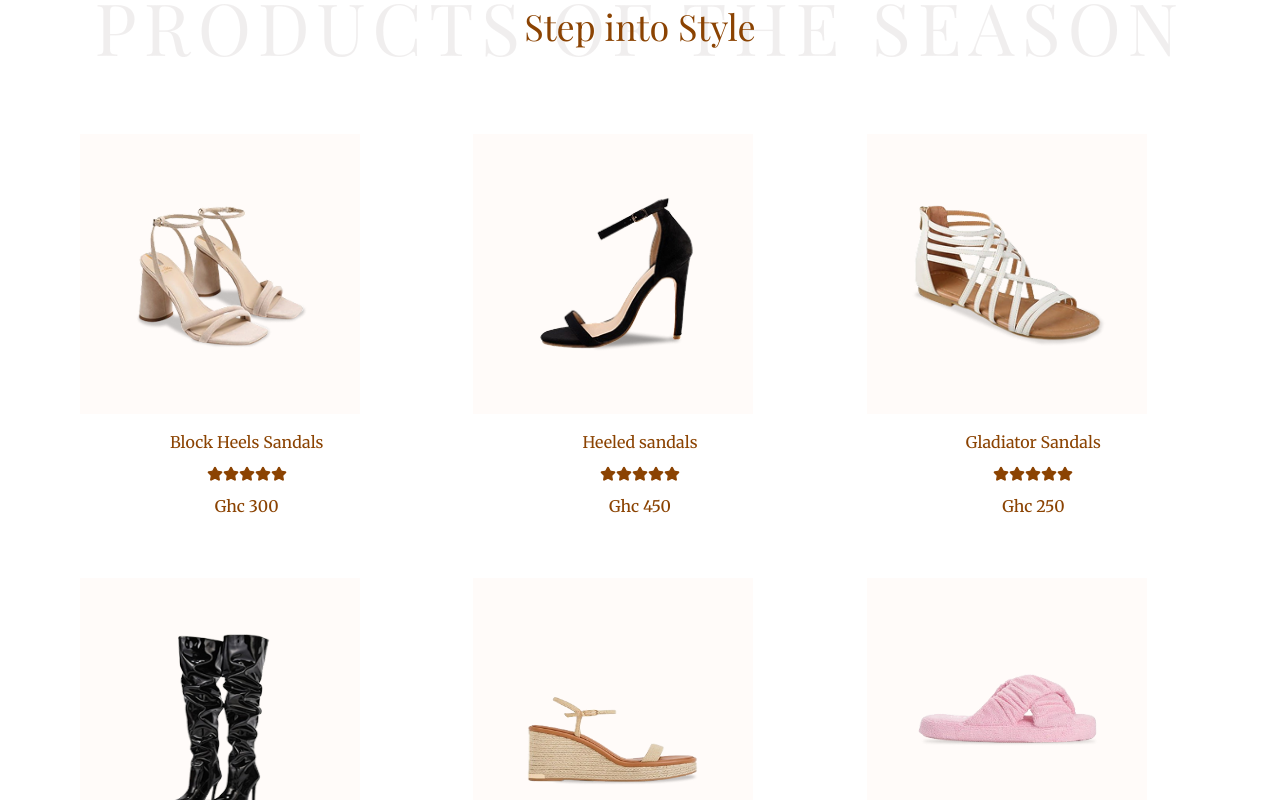
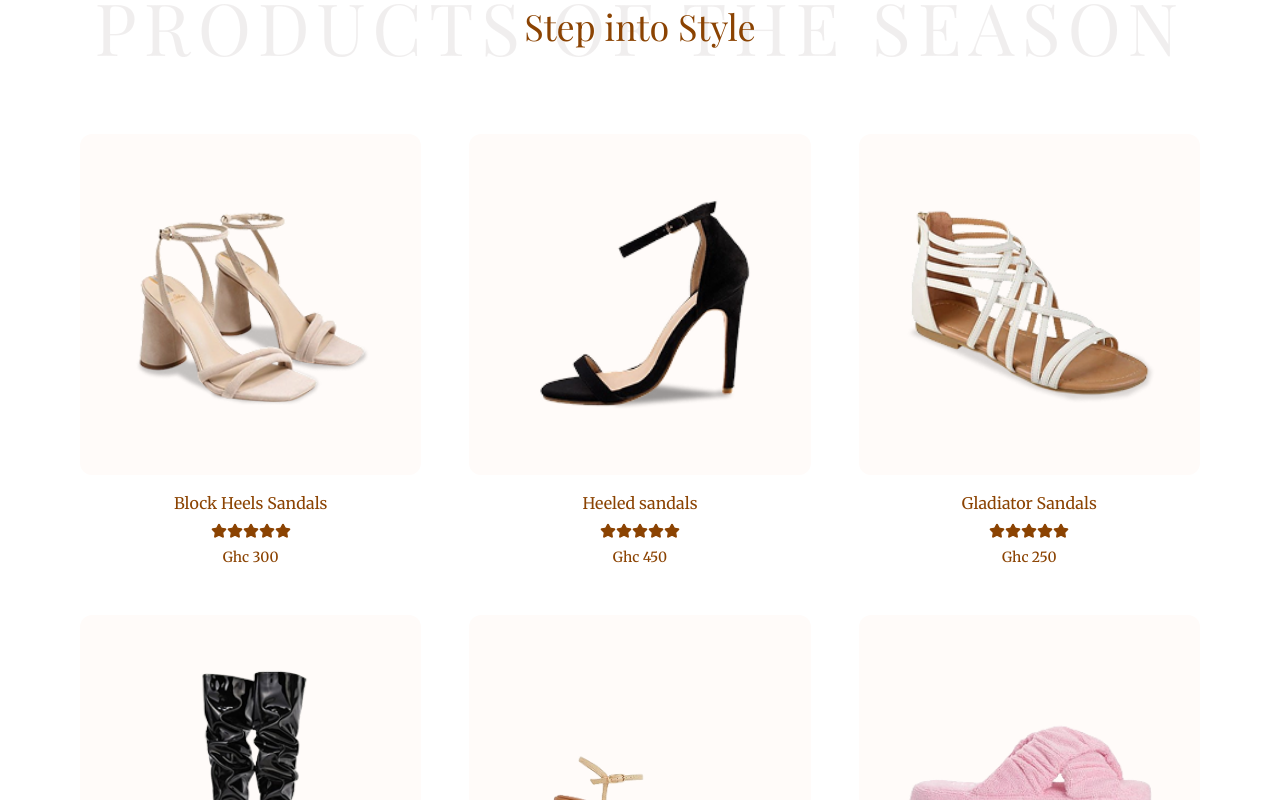
Before and after one commit to Cloudregh/Velvet-Steps, a React (Vite) app: page / in a window 1280 px wide. Shown: the part 760-1560 px from the top of the page. Built offline with nearby package versions, Linux system fonts and the light colour scheme; a web font is replaced by a local one.

Commit message:
images and product alignment

```diff
--- a/src/components/Products.jsx
+++ b/src/components/Products.jsx
@@ -31,24 +31,25 @@ export const Products = () => {
         </h2>
       </div>
 
-      <div className='container mx-auto px-20 relative z-10'>
-
-
-       <div className='grid grid-cols-2 md:grid-cols-2 lg:grid-cols-3 gap-15'>
-        {products.map((product)=>(
-          <div key={product.id} className='group cursor-pointer'>
-            <div className='bg-[#FFFBF9] h-70 w-70 mb-4 flex items-center justify-center overflow-hidden'>
-              <img src={product.image} alt={product.name}
-              className='h-50 w-50 object-fit transition-transform duration-300 group-hover:scale-105' />
+      <div className='container mx-auto px-4 md:px-12 lg:px-20 relative z-10'>
+        <div className='grid grid-cols-1 sm:grid-cols-2 lg:grid-cols-3 gap-8 md:gap-12'>
+          {products.map((product) => (
+            <div key={product.id} className='group cursor-pointer flex flex-col items-center'>
+              <div className='bg-[#FFFBF9] aspect-square w-full mb-4 flex items-center justify-center overflow-hidden rounded-xl'>
+                <img
+                  src={product.image}
+                  alt={product.name}
+                  className='w-4/5 h-4/5 object-contain transition-transform duration-300 group-hover:scale-110'
+                />
               </div>
-            <div className='flex flex-col items-center gap-3'>
-              <h3 className='text-3 font-merriweather font-regular text-[#8B4302]'>{product.name}</h3>
+              <div className='flex flex-col items-center gap-2 text-center'>
+                <h3 className='text-sm md:text-base font-merriweather font-regular text-[#8B4302]'>{product.name}</h3>
                 <div className='flex text-[#8B4302]'>
                   {[...Array(5)].map((_, index) => (
-                  <Star key={index} className={`w-4 h-4 ${index < product.rating ? `fill-current`: 'text-[#8B4302]'}`}/>
+                    <Star key={index} className={`w-4 h-4 ${index < product.rating ? 'fill-current' : 'text-[#8B4302]'}`} />
                   ))}
                 </div>
-              <span className='text-3 font-medium font-merriweather text-[#8B4302]'> Ghc {product.price}</span>
+                <span className='text-sm font-medium font-merriweather text-[#8B4302]'>Ghc {product.price}</span>
               </div>
             </div>
           ))}
```
Lines whose indentation alone changed are shown as unchanged.
